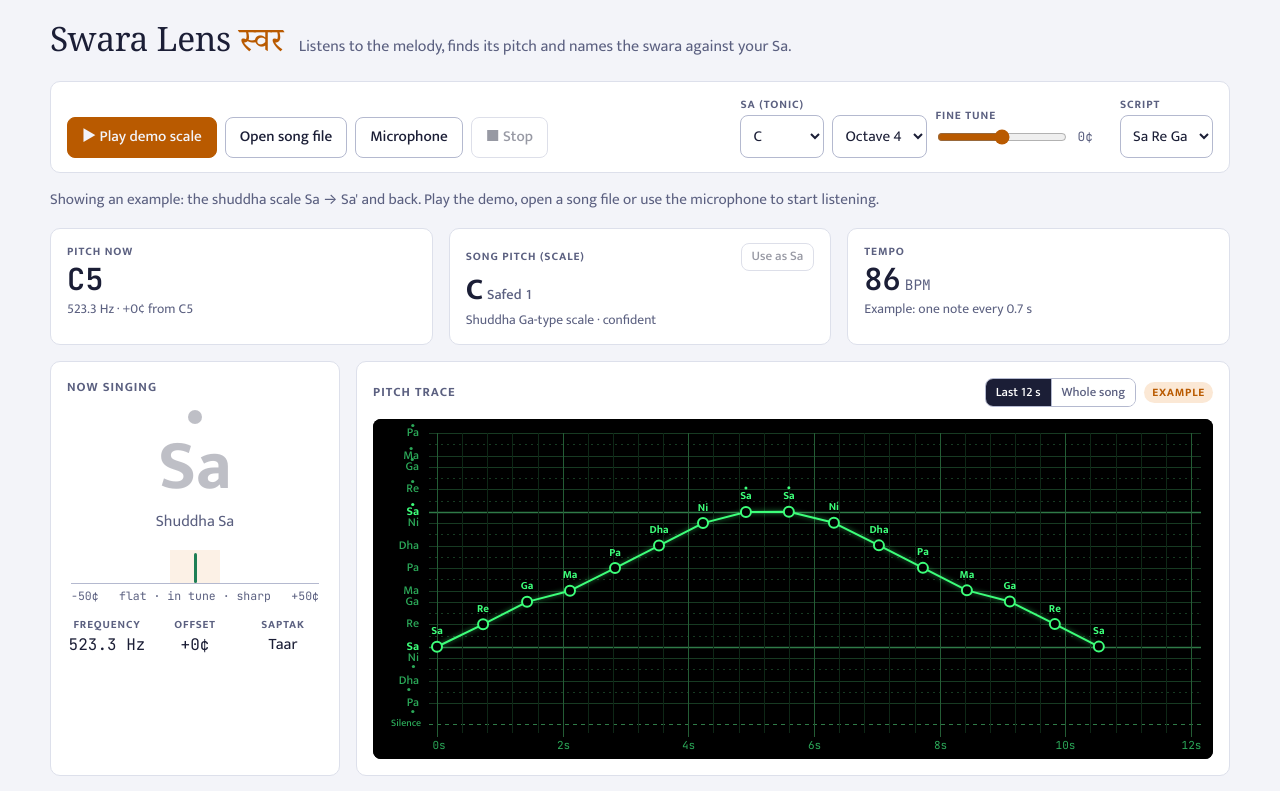
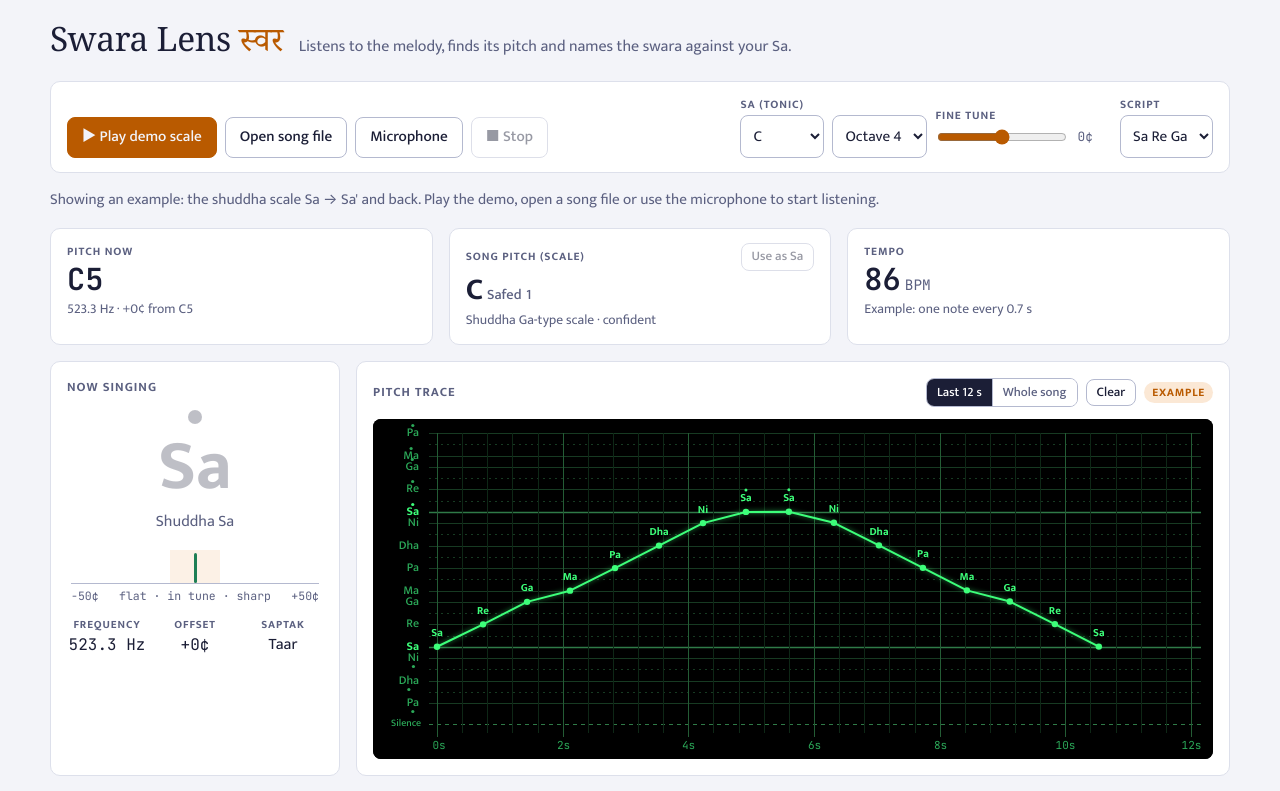
Before and after one commit to sanjaldivya/swaralens, a plain HTML site: page index.html in a window 1280 px wide. Shown: the top 791 px of the page. Drawn offline with Linux system fonts and the light colour scheme; a web font is replaced by a local one.

Commit message:
Dots for notes, break the line after long silences, add Clear
- Notes are small filled dots instead of hollow circles
- After a silence of 1 s or more the next note starts a fresh line
- Clear button empties the chart and swara sequence; listening continues

Co-Authored-By: Claude Opus 5.5 <noreply@anthropic.com>
Claude-Session: https://claude.ai/code/session_01HCFUiwgiaPhQXwU1J8db6n

```diff
--- a/index.html
+++ b/index.html
@@ -256,6 +256,7 @@ canvas { display: block; width: 100%; height: 100%; }
             <button type="button" id="vWin" aria-pressed="true">Last 12 s</button>
             <button type="button" id="vAll" aria-pressed="false">Whole song</button>
           </div>
+          <button type="button" id="btnClear" class="btn small">Clear</button>
           <span class="tag" id="traceTag">Example</span>
         </div>
       </div>
@@ -641,8 +642,9 @@ if (!(window.AudioContext || window.webkitAudioContext) || !window.Promise || !A
 
     var sm = saMidi();
     var pts = S.points, lastPt = pts.length ? pts[pts.length - 1].t : 0, tStart, tEnd;
-    if (VIEW === "all" && !LIVE) { tStart = 0; tEnd = Math.max(lastPt, 1); }
-    else if (VIEW === "all") { tStart = 0; tEnd = Math.max(lastPt, WIN); }
+    var firstPt = pts.length ? Math.max(0, Math.floor(pts[0].t)) : 0;
+    if (VIEW === "all" && !LIVE) { tStart = firstPt; tEnd = Math.max(lastPt, firstPt + 1); }
+    else if (VIEW === "all") { tStart = firstPt; tEnd = Math.max(lastPt, firstPt + WIN); }
     else if (!LIVE && panT != null) { tStart = panT; tEnd = panT + WIN; }
     else { tEnd = Math.max(WIN, lastPt); tStart = tEnd - WIN; }
     var span = tEnd - tStart;
@@ -678,7 +680,13 @@ if (!(window.AudioContext || window.webkitAudioContext) || !window.Promise || !A
     g2.strokeStyle = C.accent; g2.lineWidth = 2; g2.lineJoin = "round"; g2.lineCap = "round";
     g2.shadowColor = "rgba(61,255,122,0.6)"; g2.shadowBlur = 5;
     g2.beginPath();
-    pos.forEach(function (q, qi) { if (qi) g2.lineTo(q.x, q.y); else g2.moveTo(q.x, q.y); });
+    var LONG_GAP = 1.0, silAt = null;
+    pos.forEach(function (q, qi) {
+      // after a long silence the next note starts a fresh line instead of rising from the baseline
+      var fresh = qi === 0 || (silAt != null && q.e && q.e.m != null && q.e.t - silAt >= LONG_GAP);
+      if (fresh) g2.moveTo(q.x, q.y); else g2.lineTo(q.x, q.y);
+      if (q.e && q.e.m == null) { if (silAt == null) silAt = q.e.t; } else silAt = null;
+    });
     g2.stroke(); g2.shadowBlur = 0;
     var lastLabelX = -1e9;
     g2.font = "600 11px " + fontFam; g2.textAlign = "center"; g2.textBaseline = "bottom";
@@ -690,10 +698,10 @@ if (!(window.AudioContext || window.webkitAudioContext) || !window.Promise || !A
       if (q.e.m == null) {
         g2.fillStyle = C.muted; g2.beginPath(); g2.arc(q.x, q.y, 2.5, 0, Math.PI * 2); g2.fill(); return;
       }
-      g2.fillStyle = C.bg; g2.strokeStyle = C.accent; g2.lineWidth = 2;
-      g2.beginPath(); g2.arc(q.x, q.y, 5, 0, Math.PI * 2); g2.fill(); g2.stroke();
+      g2.fillStyle = C.accent;
+      g2.beginPath(); g2.arc(q.x, q.y, 3.2, 0, Math.PI * 2); g2.fill();
       if (q.x - lastLabelX >= 26) {
-        var r = rel(q.e.m), above = q.y > T + 22, ly = above ? q.y - 9 : q.y + 21;
+        var r = rel(q.e.m), above = q.y > T + 22, ly = above ? q.y - 7 : q.y + 19;
         g2.fillStyle = C.ink; g2.fillText(swName(r.idx), q.x, ly);
         if (r.oct !== 0) { g2.beginPath(); g2.arc(q.x, r.oct > 0 ? ly - 15 : ly + 3, 1.5, 0, Math.PI * 2); g2.fill(); }
         lastLabelX = q.x;
@@ -1258,6 +1266,18 @@ if (!(window.AudioContext || window.webkitAudioContext) || !window.Promise || !A
     if (!LIVE) showNow(lastM, lastM ? midiToHz(lastM) : 0);
     if (!LIVE) els.big.classList.add("idle");
   }
+  document.getElementById("btnClear").addEventListener("click", function () {
+    resetData(); S.example = false; panT = null; seqDirty = true;
+    if (!LIVE) {
+      lastM = null; showNow(null); els.big.innerHTML = ""; els.sub.innerHTML = "&nbsp;";
+      els.saptak.textContent = "—"; document.getElementById("pNote").textContent = "—";
+      document.getElementById("pHz").textContent = "Western note of the current sound";
+      els.tag.textContent = "Cleared";
+    }
+    updateViewUI(); renderSeq(); renderBars(); drawTrace();
+    setStatus(LIVE ? "Graph cleared. Still listening; new notes start from here." : "Graph cleared. Play the demo, open a song file or use the microphone.");
+  });
+
   document.getElementById("vWin").addEventListener("click", function () { VIEW = "win"; updateViewUI(); drawTrace(); });
   document.getElementById("vAll").addEventListener("click", function () { VIEW = "all"; updateViewUI(); drawTrace(); });
   document.getElementById("pan").addEventListener("input", function () {
--- a/sw.js
+++ b/sw.js
@@ -1,4 +1,4 @@
-const CACHE = "swara-lens-v7";
+const CACHE = "swara-lens-v8";
 const FILES = ["./", "index.html", "manifest.webmanifest", "icon-180.png", "icon-192.png", "icon-512.png"];
 self.addEventListener("install", e => { e.waitUntil(caches.open(CACHE).then(c => c.addAll(FILES)).then(() => self.skipWaiting())); });
 self.addEventListener("activate", e => {
```
